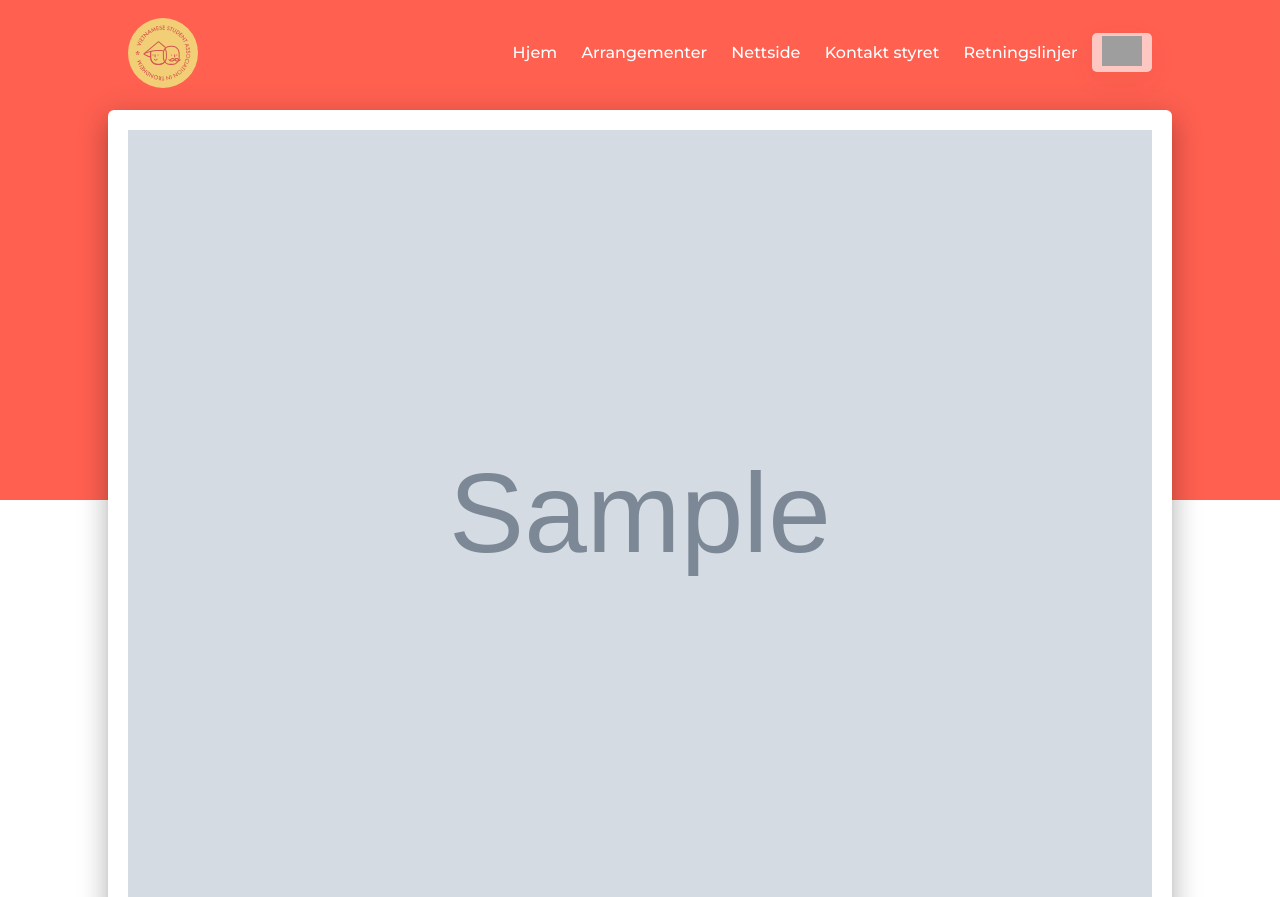
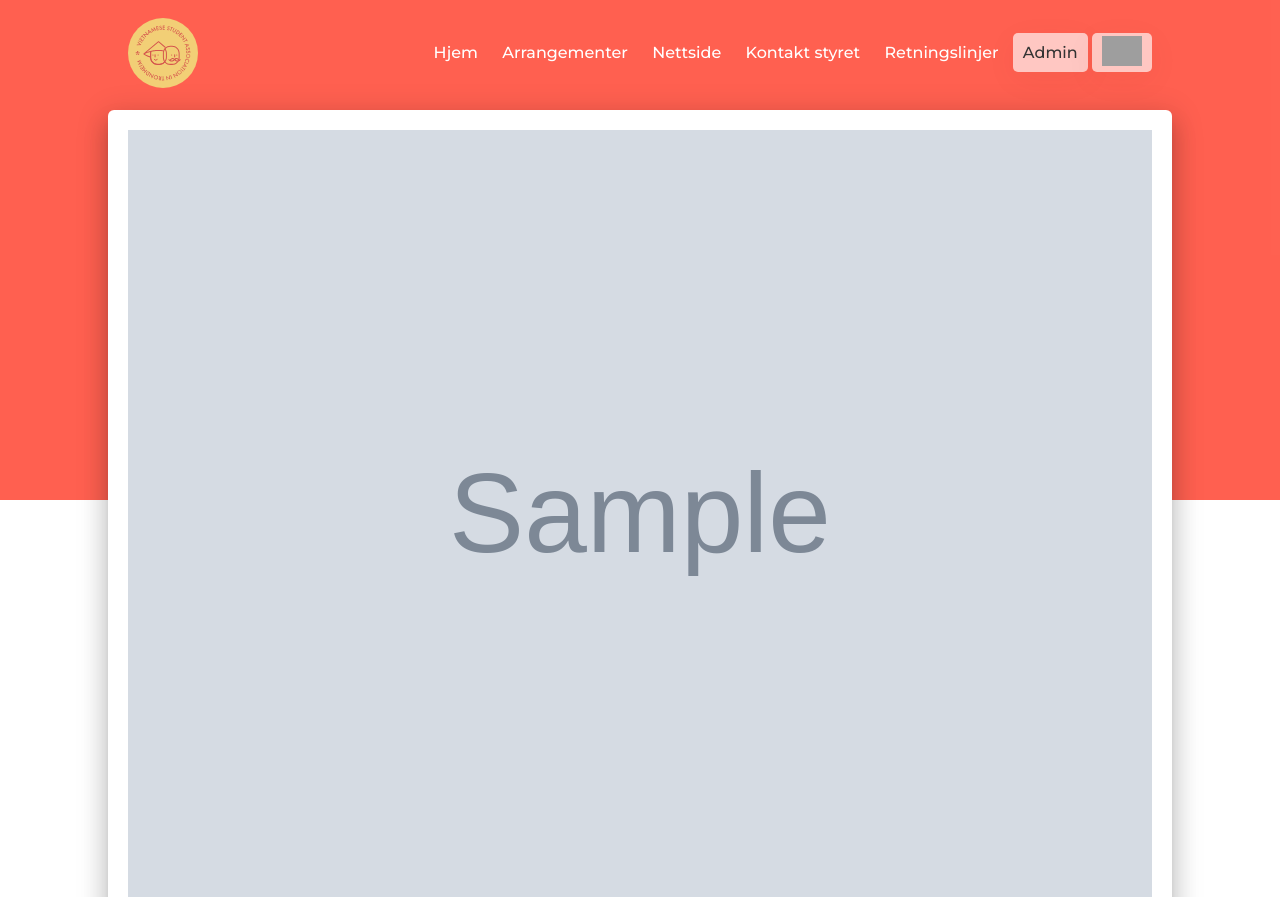
Before and after one commit to uyth/vsait-medlemsside, a Django app: page /events/1/ in a window 1280 px wide. Shown: the top 897 px of the page. Run offline with Django 3.2, Linux system fonts and the light colour scheme; a user stored in the database is signed in; tables that the repository leaves empty hold one stand-in row (values such as "Sample post"); grey boxes marked "Sample" are stand-in pictures; parts of the project's set-up code (start-up, migrations or seed data) failed here and were passed over; some libraries are stand-ins or nearby versions; grey boxes are pictures that could not be loaded.

Commit message:
Add admin button on nav for staff users

```diff
--- a/home/static/home/style.css
+++ b/home/static/home/style.css
@@ -56,16 +56,24 @@ nav div a.nav:after {
   transform: translateX(-50%);
   transition: width 0.5s ease 0s, left 0.5s ease 0s;
 }
-nav div a.nav:hover:after {
+nav div a.nav:hover::after {
   width: 90%;
   left: 50%;
 }
-nav div a:last-child {
+nav div a:last-child,
+nav div a.nav.staff {
 	background: rgba( 255, 255, 255, 0.65 );
 	box-shadow: 0 8px 32px 0 rgba( 100, 38, 0, 0.05 );
 	backdrop-filter: blur( 13.5px );
 	-webkit-backdrop-filter: blur( 13.5px );
 	border-radius: 5px;
+}
+nav div a.nav.staff {
+	color: #333;
+}
+nav div a.nav.staff::after {
+	content: "";
+	display: none;
 }
 header nav div img {
 	width: 40px;
--- a/home/templates/home/header.html
+++ b/home/templates/home/header.html
@@ -20,6 +20,9 @@
 			<a class="nav" href="https://www.vsait.org">Nettside</a>
 			<a class="nav" href="/contact/">Kontakt styret</a>
 			<a class="nav" href="http://vsait.org/retningslinjer/">Retningslinjer</a>
+			{%if user.is_staff %}
+				<a class="nav staff" href="/admin">Admin</a>
+			{% endif %}
 			<a href="/profile/">
 				<img src="https://vsait.org/wp-content/uploads/2020/10/VSAiT-Fokus-3-1536x1207.png" alt="profile">
 			</a>
```
